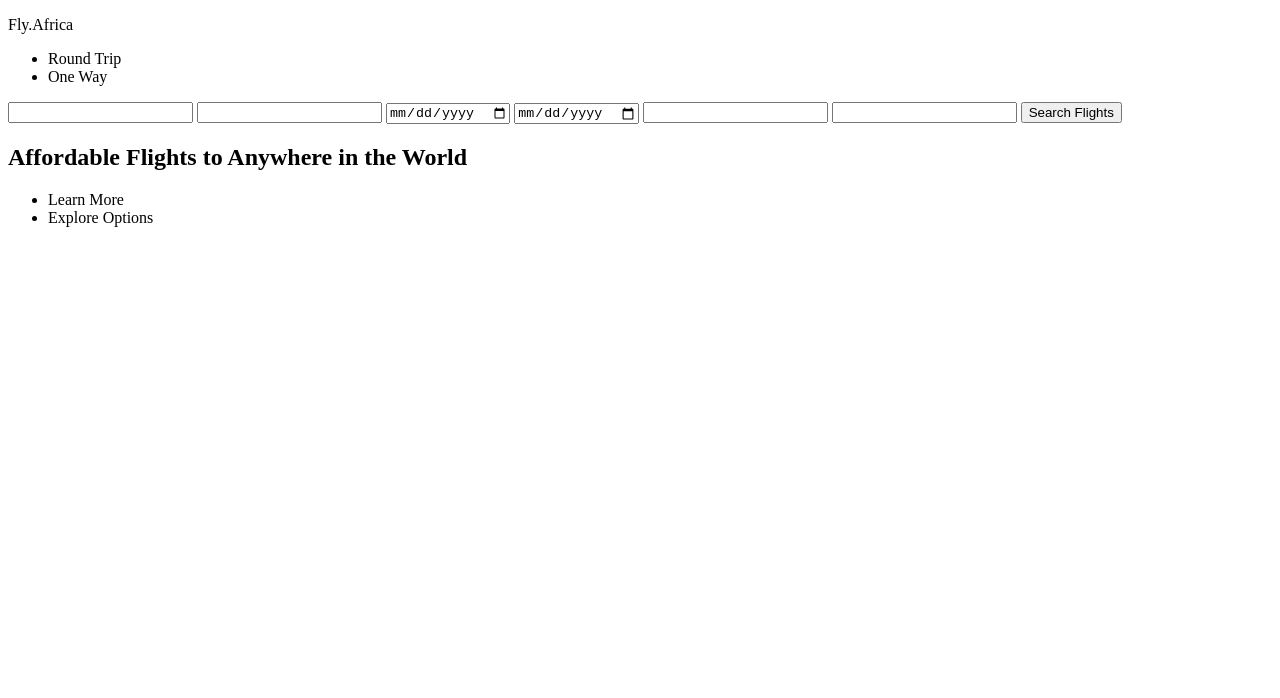
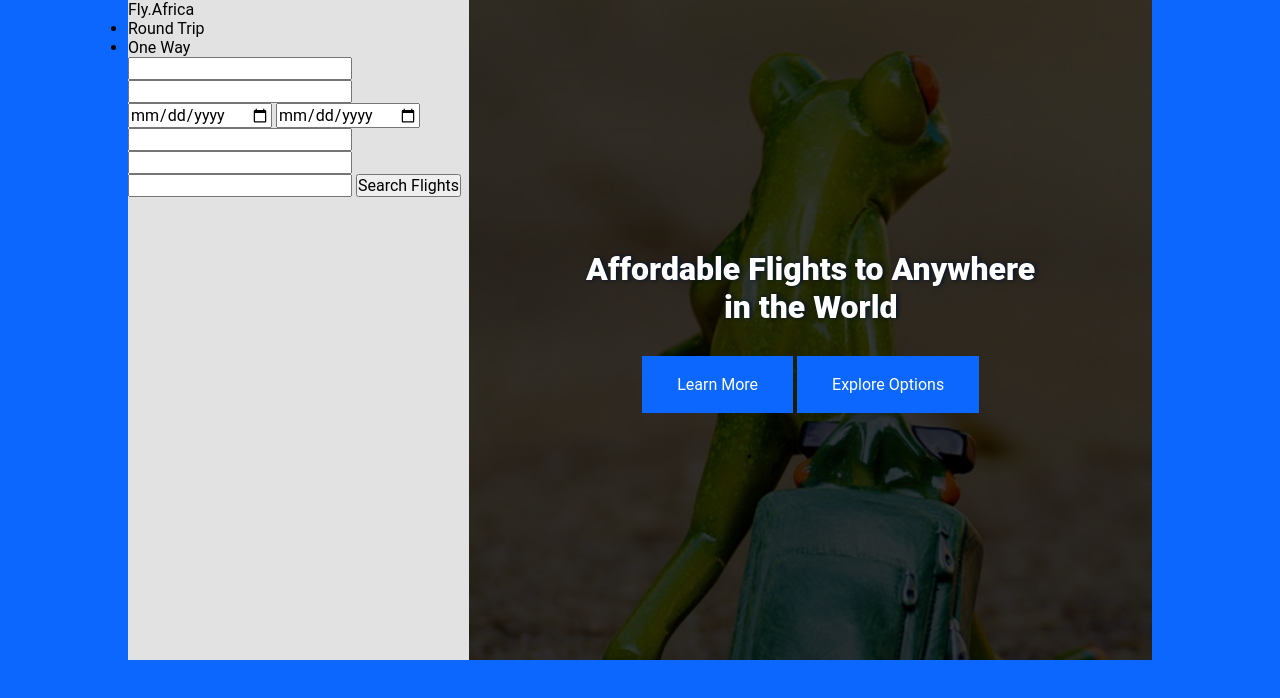
Before and after one commit to solarsoft0/flyafricaUI, a plain HTML site: page index.html in a window 1280 px wide. Drawn offline with Linux system fonts and the light colour scheme.

Commit message:
screen 2 finish

```diff
--- /dev/null
+++ b/assets/css/main.css
@@ -0,0 +1,85 @@
+* {
+    box-sizing: border-box;
+    font-family: 'Roboto';
+    font-size: 16px;
+    margin: 0;
+    padding: 0;
+    -webkit-font-smoothing: antialiased !important;
+    text-shadow: 1px 1px 1px rgba(0, 0, 0, 0.004);
+
+}
+
+body {
+background-color: #0C67FF;
+}
+
+.container {
+    width: 80%;
+    background-color: #ffffff;
+    height: 660px;
+    margin: 0 auto;
+     display: grid;
+     grid-template-columns:1fr 2fr;
+     /* grid-template-rows: [row] auto [row] auto [row]; */
+     grid-gap: 0px;
+}
+
+.screen_1 {
+    height: 660px;
+    background-color: #E2E2E2;
+
+}
+.screen_2 {
+padding: 0;
+margin: 0;
+}
+.screen_view_1 {
+    margin: 0;
+    padding: 0;
+    height: 100%;
+background-color: #05142C;
+    background-image: url('../images/travelfrog.png');
+}
+
+.screen_view_1 h2 {
+
+  font-size: 2em;
+  font-weight: 800;
+  text-align: center;
+  padding:250px 0 30px;
+  color: white;
+  text-shadow: 2px 0px 4px #05142C;
+
+}
+
+    .screen_view_1 .table {
+        display: table;
+        margin: 0 auto;
+}
+ ul.home_button {
+    list-style: none;
+}
+
+ul.home_button li {
+    cursor: pointer;
+    text-align: center;
+    color: white;
+    font-weight: 400;
+    background-color: #0C67FF;
+    display:inline-block;
+    padding: 1em 2em;
+    transition: all .3s ease-in;
+        border: 3px solid #0C67FF;
+
+}
+
+ul.home_button li:hover {
+    cursor: pointer;
+    text-align: center;
+    color: white;
+    font-weight: 400;
+    background-color: rgba(12, 103, 255, 0.00);
+    border: 3px solid #0C67FF;
+    display: inline-block;
+    padding: 1em 2em;
+}
--- a/index.html
+++ b/index.html
@@ -5,6 +5,7 @@
     <meta name="viewport" content="width=device-width, initial-scale=1.0">
     <meta http-equiv="X-UA-Compatible" content="ie=edge">
     <title>Fly Africa | Home </title>
+    <link rel="stylesheet" href="assets/css/main.css">
 </head>
 <body>
     <div class="container">
@@ -19,18 +20,18 @@
         <li>One Way</li>
     </ul>
 
-<div class="tab_view" id="round_trip">
+<div class="tab tab_view_1" id="round_trip">
     <form>
 <input class="input tab_from" type="text" name= "from" id="from">
 <input class = "input tab_to" type="text" name = "to" id="to">
 <input class = "input tab_arrive_date" name = "arriveDate" type="date" id="arriveDate">
 <input class = "input tab_depart_date" name="arriveDate" type="date" id="departDate">
+<input class ="input tab_adult" type="number" name="adult" id="adult">
 <input class ="input tab_children" type="number" name="children" id="children">
 <input class ="input tab_infant" type="number" name="infant" id="infant">
 <button class = "btn tab_button" type="submit">Search Flights</button>
 
     </form>
-
 </div>
 
 </div>
@@ -40,14 +41,24 @@
 </div>
 <div class="screen_2">
 
-    <h2>Affordable Flights to Anywhere in the World</h2>
+    <div class="screen_view_1">
+<h2>Affordable Flights to Anywhere<br> in the World</h2>
+<div class="table">
+
 <ul class="home_button">
     <li class="btn">Learn More</li>
-<li class="btn">Explore Options</li>
+    <li class="btn">Explore Options</li>
 </ul>
 
 </div>
 
+
     </div>
+
+</div>
+
+    </div>
+
+    <script src="assets/js/app,js"></script>
 </body>
 </html>
```
Also changed, not shown: assets/images/travelfrog.png (added), assets/js/app.js (added).
